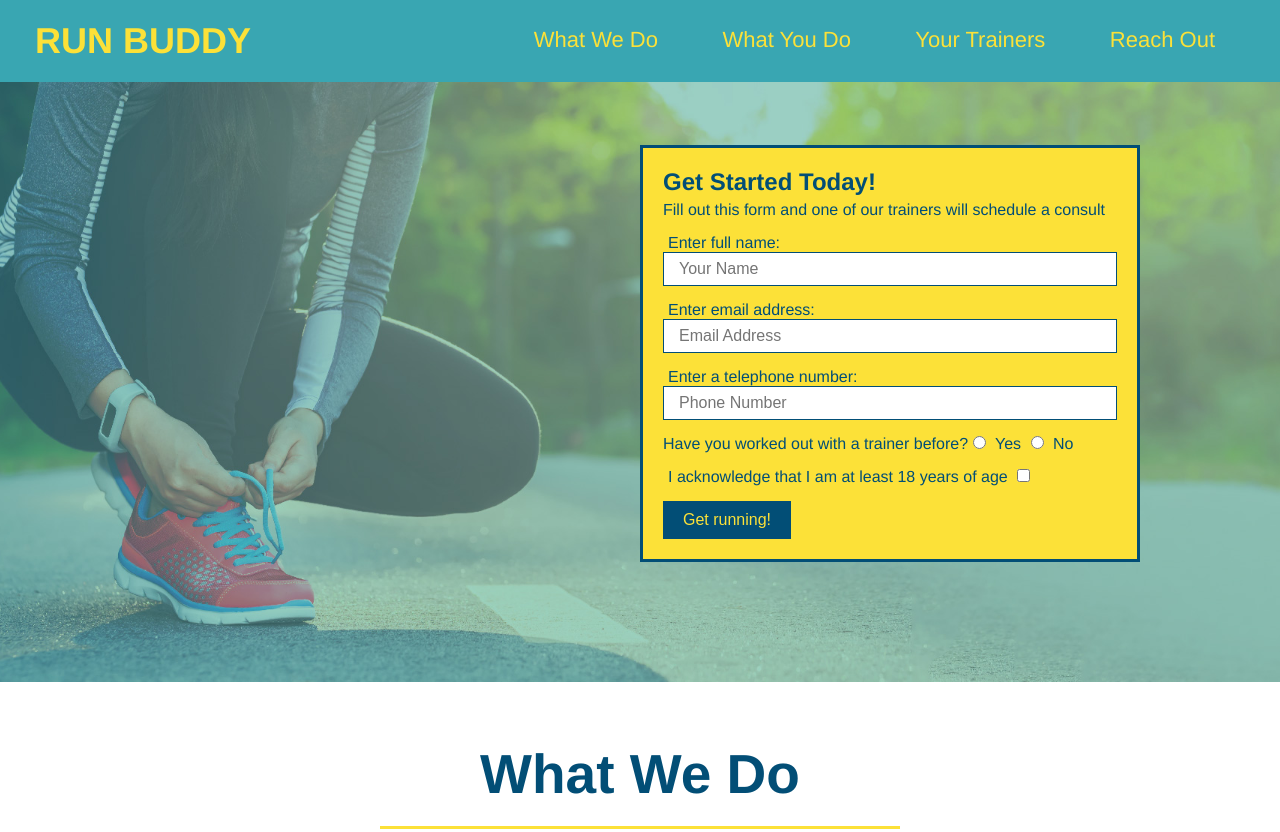
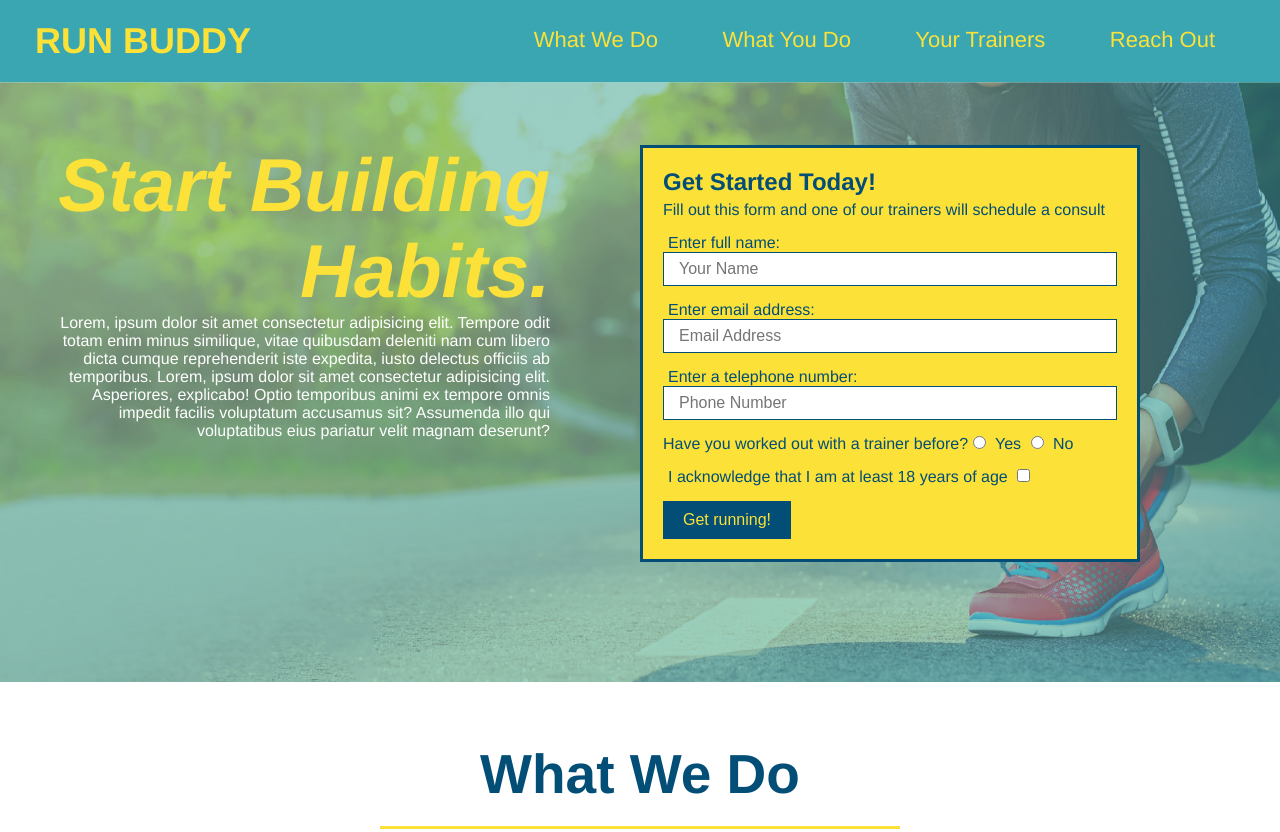
Before and after one commit to mnwana/run_buddy, a plain HTML site: page index.html in a window 1280 px wide. Shown: the top 832 px of the page. Drawn offline with Linux system fonts and the light colour scheme.

Commit message:
add content to hero and update image

```diff
--- a/assets/css/style.css
+++ b/assets/css/style.css
@@ -71,11 +71,31 @@ section {
 }
 
 .hero {
-    background-image: url("../images/hero-bg.jpeg");
+    background-image: url("../images/flipped-hero-image.jpeg");
     height: 600px;
     background-size: cover;
     background-position: center;
     position: relative
+}
+
+.hero-message{
+    position: absolute;
+    right: 650px;
+    float: right;
+    width: 500px;
+    text-align: right;
+    margin-right: 80px;
+}
+
+.hero-message h2{
+    color: #fce138;
+    font-style: italic;
+    font-size: 75px;
+}
+
+.hero-message p{
+    color: white;
+    font-size: 16px;
 }
 
 .hero-form {
@@ -90,7 +110,7 @@ section {
     right: 140px;
 }
 
-.hero-form h3 {
+.hero-form h1 {
     font-size: 24px;
     margin: 0;
 }
--- a/index.html
+++ b/index.html
@@ -34,8 +34,16 @@
     </header>
     <!-- hero -->
     <section class="hero">
+        <div class="hero-message">
+            <h2>
+                Start Building Habits.
+            </h2>
+            <p>Lorem, ipsum dolor sit amet consectetur adipisicing elit. Tempore odit totam enim minus similique, vitae quibusdam deleniti nam cum libero dicta cumque reprehenderit iste expedita, iusto delectus officiis ab temporibus.
+                Lorem, ipsum dolor sit amet consectetur adipisicing elit. Asperiores, explicabo! Optio temporibus animi ex tempore omnis impedit facilis voluptatum accusamus sit? Assumenda illo qui voluptatibus eius pariatur velit magnam deserunt?
+            </p>
+        </div>
         <div class="hero-form">
-            <h3>Get Started Today!</h3>
+            <h1>Get Started Today!</h1>
             <p>Fill out this form and one of our trainers will schedule a consult</p>
             <form>
                 <label for="name">Enter full name:</label>
```
Also changed, not shown: assets/images/flipped-hero-image.jpeg (added).
